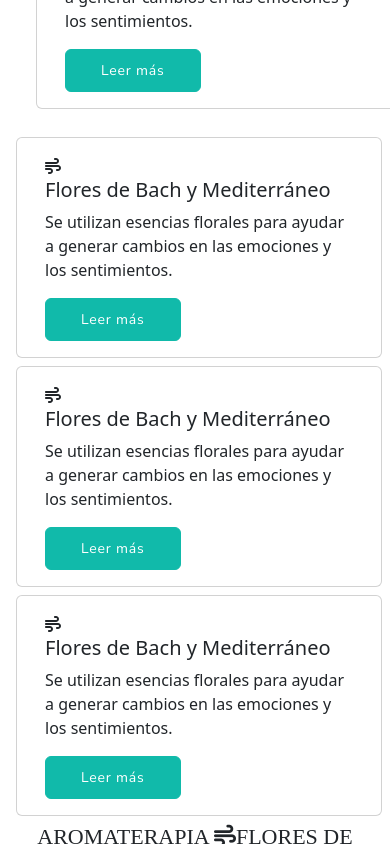
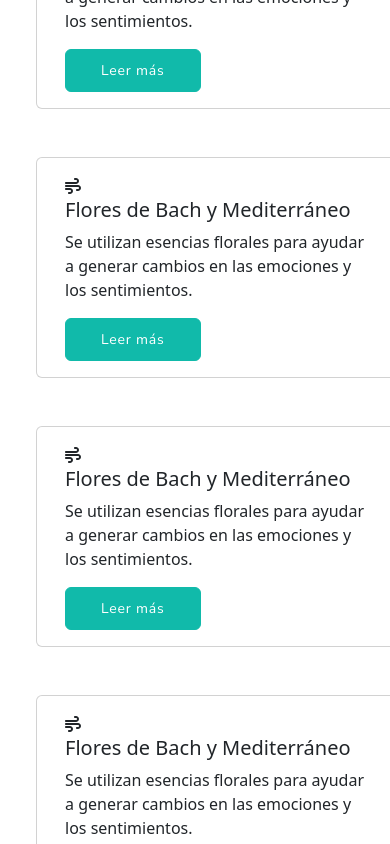
Before and after one commit to aNeptuno/espacio-gissel, a React (Create React App) app: page / in a window 390 px wide. Shown: the part 2560-3404 px from the top of the page. Built offline with nearby package versions, Linux system fonts and the light colour scheme; a web font is replaced by a local one.

Commit message:
tratamientos responsive cards progress

```diff
--- a/src/Components/Terapias.jsx
+++ b/src/Components/Terapias.jsx
@@ -41,7 +41,7 @@ export const Terapias = () => {
                         <Button variant="primary">Leer más</Button>
                     </Card.Body>
                 </Card>
-                <Card className="col-lg-3 col-md-6 col-xs-12 m-1">
+                <Card className="col-lg-3 col-md-5 col-xs-12 m-4">
                     <Card.Body>
                         <FontAwesomeIcon icon={faWind} />
                         <Card.Title>Flores de Bach y Mediterráneo</Card.Title>
@@ -50,7 +50,7 @@ export const Terapias = () => {
                         </Card.Text>
                         <Button variant="primary">Leer más</Button>
                     </Card.Body>
-                </Card><Card className="col-lg-3 col-md-6 col-xs-12 m-1">
+                </Card><Card className="col-lg-3 col-md-5 col-xs-12 m-4">
                     <Card.Body>
                         <FontAwesomeIcon icon={faWind} />
                         <Card.Title>Flores de Bach y Mediterráneo</Card.Title>
@@ -59,7 +59,7 @@ export const Terapias = () => {
                         </Card.Text>
                         <Button variant="primary">Leer más</Button>
                     </Card.Body>
-                </Card><Card className="col-lg-3 col-md-6 col-xs-12 m-1">
+                </Card><Card className="col-lg-3 col-md-5 col-xs-12 m-4">
                     <Card.Body>
                         <FontAwesomeIcon icon={faWind} />
                         <Card.Title>Flores de Bach y Mediterráneo</Card.Title>
```
